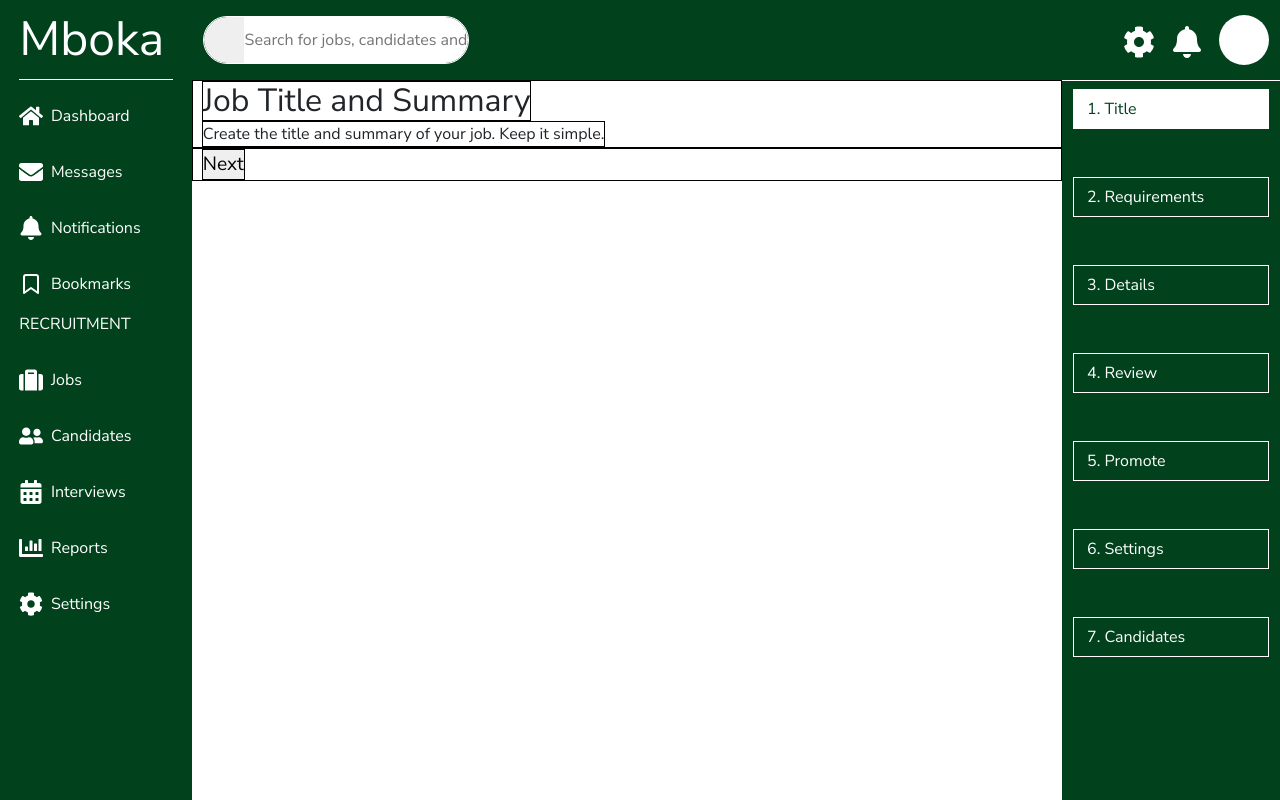
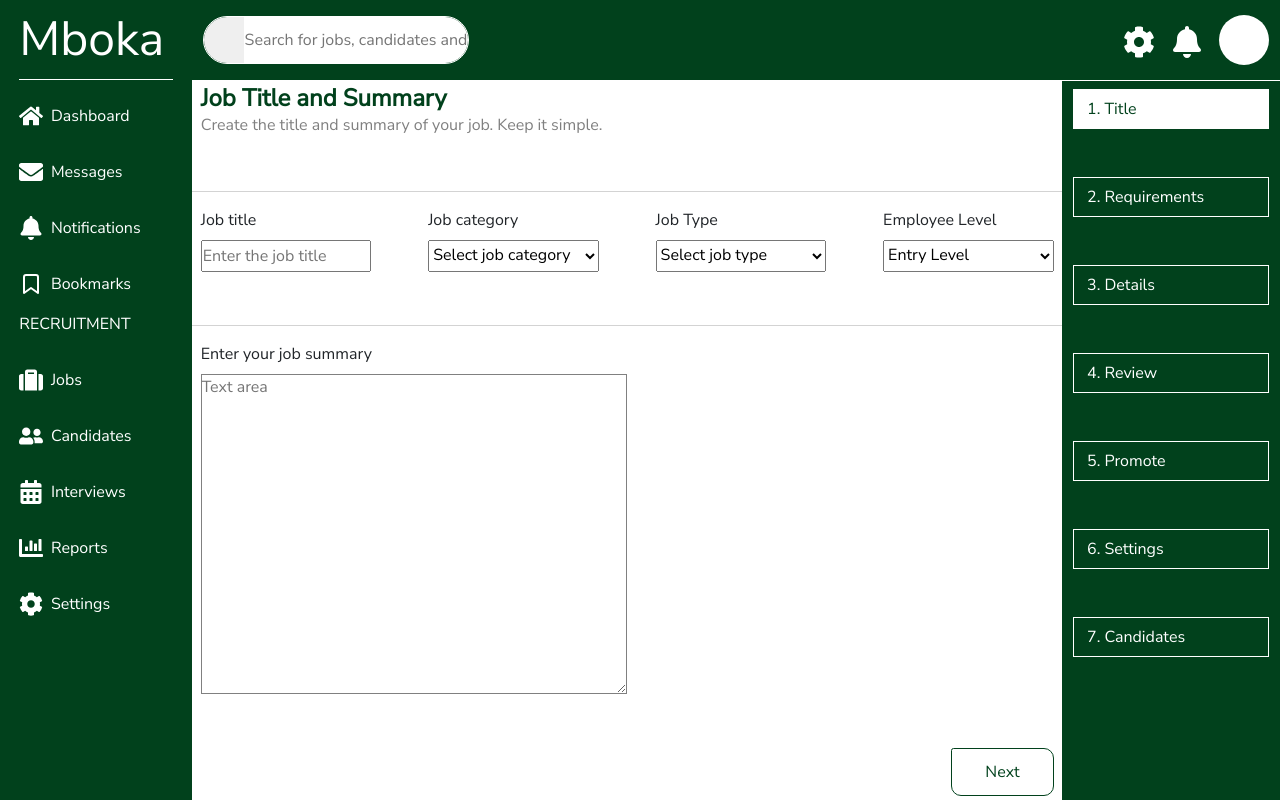
Before and after one commit to MokuaEnock/mboka, a React (Vite) app: page /recruiter/jobs/new in a window 1280 px wide. Built offline with nearby package versions, Linux system fonts and the light colour scheme; a small style sheet from the web is missing.

Commit message:
create the structure of the firt container

```diff
--- a/src/Pages/recruiter/jobs/new/newjob.css
+++ b/src/Pages/recruiter/jobs/new/newjob.css
@@ -56,12 +56,21 @@
   color: var(--primary);
 }
 
+#new-job-form > * {
+  display: flex;
+  flex-direction: column;
+  align-items: center;
+  justify-content: space-between;
+}
+
 #new-job-form > * > * {
   width: 100%;
   padding-right: 1%;
   padding-left: 1%;
+  margin-top: 0.5vh;
+  margin-bottom: 0.5vh;
   height: max-content;
-  border: thin solid black;
+  /* border: thin solid black; */
 }
 
 .new-job-header {
@@ -72,6 +81,100 @@
 }
 
 .new-job-header > * {
-  border: thin solid black;
   margin: 0;
 }
+
+.new-job-header > h2 {
+  font-weight: bold;
+  color: var(--primary);
+  font-size: 1.5rem;
+}
+
+.new-job-header > p {
+  font-size: 1rem;
+  color: grey;
+}
+
+.form-navigation {
+  display: flex;
+  flex-direction: row;
+  align-items: center;
+  justify-content: space-between;
+}
+
+.form-navigation > button {
+  border: thin solid var(--primary);
+  font-size: 1rem;
+  color: var(--primary);
+  height: 6vh;
+  width: 12%;
+  background-color: transparent;
+  border-radius: 2.5px 10px 10px 10px;
+}
+
+.form-navigation > button:hover {
+  background-color: var(--primary);
+  color: white;
+}
+
+.new-job-container {
+  display: flex;
+  padding-top: 2vh;
+  flex-direction: row;
+  align-items: center;
+  justify-content: space-between;
+  border-top: thin solid lightgrey;
+}
+
+.new-job-container > * {
+  margin: 0;
+  padding: 0;
+  height: 8vh;
+  display: flex;
+  flex-direction: column;
+  align-items: flex-start;
+  justify-content: space-between;
+}
+
+.new-job-container p {
+  margin: 0;
+}
+
+.new-job-cont-text {
+  width: 20%;
+}
+
+.new-job-cont-text > p {
+  width: 100%;
+  height: 50%;
+  font-size: 1rem;
+}
+
+.new-job-cont-text > input {
+  width: 100%;
+  height: 50%;
+}
+
+.new-job-cont-select {
+  width: 20%;
+}
+
+.new-job-cont-select > * {
+  width: 100%;
+  height: 50%;
+}
+
+.new-job-cont-textarea {
+  height: max-content;
+  width: 50%;
+}
+
+.new-job-cont-textarea > p {
+  font-size: 1rem;
+  height: 4vh;
+}
+
+.new-job-cont-textarea > textarea {
+  height: 40vh;
+  width: 100%;
+}
--- a/src/Pages/recruiter/jobs/new/newjob.jsx
+++ b/src/Pages/recruiter/jobs/new/newjob.jsx
@@ -76,8 +76,59 @@ export default function RecruiterJobNew() {
                 <p>Create the title and summary of your job. Keep it simple.</p>
               </div>
 
+              <div className="new-job-container">
+                <label className="new-job-cont-text">
+                  <p>Job title</p>
+                  <input type="text" placeholder="Enter the job title" />
+                </label>
+
+                <label className="new-job-cont-select">
+                  <p>Job category</p>
+                  <select>
+                    <option disabled selected value="">
+                      Select job category
+                    </option>
+                    <option value="Data-science">Data Science</option>
+                  </select>
+                </label>
+
+                <label className="new-job-cont-select">
+                  <p>Job Type</p>
+                  <select>
+                    <option disabled selected value="">
+                      Select job type
+                    </option>
+                    <option value="hybrid">Freelance</option>
+                    <option value="full-time">Full time</option>
+                    <option value="contract">Contract</option>
+                    <option value="part-time">Part time</option>
+                  </select>
+                </label>
+
+                <label className="new-job-cont-select">
+                  <p>Employee Level</p>
+                  <select>
+                    <option value="entry-level">Entry Level</option>
+                    <option value="junior">Junior</option>
+                    <option value="mid-level">Mid Level</option>
+                    <option value="senior">Senior</option>
+                    <option value="lead">Lead</option>
+                    <option value="manager">Manager</option>
+                    <option value="executive">Executive</option>
+                  </select>
+                </label>
+              </div>
+
+              <div className="new-job-container">
+                <label className="new-job-cont-textarea">
+                  <p>Enter your job summary</p>
+                  <textarea placeholder="Text area"></textarea>
+                </label>
+              </div>
+
               {/* Next and Back buttons */}
               <div className="form-navigation">
+                <p></p>
                 <button type="button" onClick={handleNext}>
                   Next
                 </button>
--- a/src/index.css
+++ b/src/index.css
@@ -23,14 +23,26 @@ a {
 
 input:focus {
   outline: none;
-  text-align: center;
+  /* text-align: center; */
   border: thin solid;
-  font-size: 1.2rem;
+  /* font-size: 1.2rem; */
+}
+
+select {
+  border: thin solid none;
 }
 
 button {
   border: thin solid;
   font-size: 1.2rem;
+}
+
+option {
+  border: thin solid grey;
+}
+
+select:focus {
+  outline: thin solid gray;
 }
 
 main {
@@ -40,3 +52,11 @@ main {
   align-items: center;
   justify-content: flex-start;
 }
+
+textarea {
+  border: thin solid gray;
+}
+
+textarea:focus {
+  outline: thin solid gray;
+}
```
